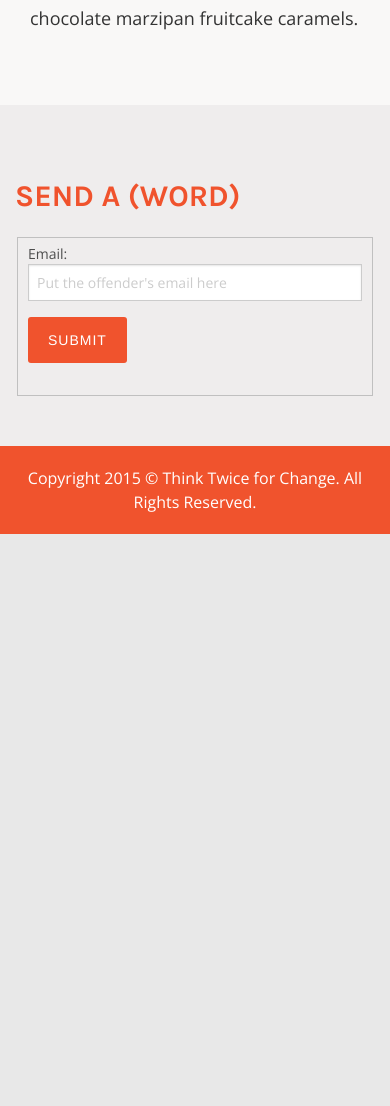
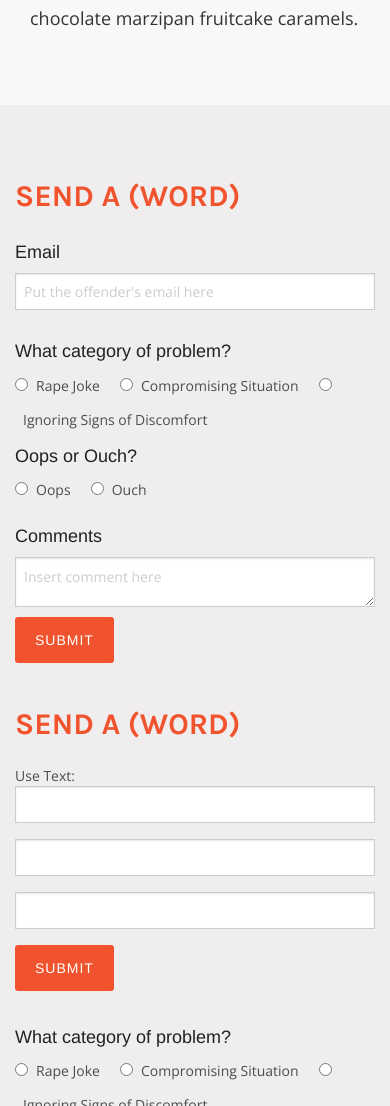
Before and after one commit to juliepanda/chimehack, a Flask app: page / in a window 390 px wide. Shown: the part 5394-6500 px from the top of the page. Before the commit the page ends 5928 px from the top, so only its background shows below. Run offline with Flask 2, Linux system fonts and the light colour scheme; some libraries are stand-ins or nearby versions.

Commit message:
email/ phone forms added

```diff
--- a/chime_app/static/style.css
+++ b/chime_app/static/style.css
@@ -140,6 +140,10 @@ nav a#pull {
   padding: 20px;
 }
 
+.buffer-sm {
+  padding: 5px;
+}
+
 .no-pad-right {
   padding-right: 0;
 }
--- a/chime_app/templates/index.html
+++ b/chime_app/templates/index.html
@@ -141,19 +141,96 @@
     </div>
 
     <div class="section-5-send">
+<!--      EMAIL FORM    -->
       <div class="row">
         <div class="large-12 columns">
         <h1>Send a (WORD)</h1>
-          <div id="contant-form">
-            <fieldset>
-              <label for="email">Email: </label>
+          <div class="row">
+            <div class="large-12 columns">
+              <label for="email"><h5>Email</h5></label>
               <input type="text" id="email-field" name="email" placeholder="Put the offender's email here" size="80">
+            </div>
+          </div>
+          <div class="buffer-sm"></div>
+          <div class="row">
+            <div class="large-12 columns">
+              <label><h5>What category of problem?</h5></label>
+              <input type="radio" name="category" value="rape" id="rapeJoke"><label for="pokemonRed">Rape Joke</label>
+              <input type="radio" name="category" value="compromise" id="compSituation"><label for="pokemonBlue">Compromising Situation</label>
+              <input type="radio" name="category" value="ignore" id="ignoreSign"><label for="pokemonBlue">Ignoring Signs of Discomfort</label>
+            </div>
+          </div>
+          <div class="buffer-sm"></div>
+          <div class="row">
+            <div class="large-12 columns">
+              <label><h5>Oops or Ouch?</h5></label>
+              <input type="radio" name="category" value="oops" id="oops"><label for="pokemonRed">Oops</label>
+              <input type="radio" name="category" value="ouch" id="ouch"><label for="pokemonBlue">Ouch</label>
+            </div>
+          </div>
+          <div class="buffer-sm"></div>
+          <div class="row">
+            <div class="large-12 columns">
+              <label><h5>Comments</h5>
+                <textarea placeholder="Insert comment here"></textarea>
+              </label>
+            </div>
+          </div>
+          <div class="buffer-sm"></div>
+          <div class="row">
+            <div class="large-12 columns">
               <input type="submit" name="submit" class="button" id="email-submit-btn" value="Submit">
-            </fieldset>
+            </div>
           </div>
         </div>
       </div>
-    </div>
+
+      <!--      PHONE FORM    -->
+      <div class="row">
+        <div class="large-12 columns">
+        <h1>Send a (WORD)</h1>
+            <div class="row">
+              <div class="large-12 columns">
+                  <label for="email">Use Text: </label>
+                    <input type="text" id="sms-field-1" name="sms" maxlength="3">
+                    <input type="text" id="sms-field-2" name="sms" maxlength="3">
+                    <input type="text" id="sms-field-3" name="sms" maxlength="4">
+                    <input type="submit" name="submit" class="button" id="sms-submit-btn" value="Submit">
+              </div>
+            </div>
+          <div class="buffer-sm"></div>
+          <div class="row">
+            <div class="large-12 columns">
+              <label><h5>What category of problem?</h5></label>
+              <input type="radio" name="category" value="rape" id="rapeJoke"><label for="pokemonRed">Rape Joke</label>
+              <input type="radio" name="category" value="compromise" id="compSituation"><label for="pokemonBlue">Compromising Situation</label>
+              <input type="radio" name="category" value="ignore" id="ignoreSign"><label for="pokemonBlue">Ignoring Signs of Discomfort</label>
+            </div>
+          </div>
+          <div class="buffer-sm"></div>
+          <div class="row">
+            <div class="large-12 columns">
+              <label><h5>Oops or Ouch?</h5></label>
+              <input type="radio" name="category" value="oops" id="oops"><label for="pokemonRed">Oops</label>
+              <input type="radio" name="category" value="ouch" id="ouch"><label for="pokemonBlue">Ouch</label>
+            </div>
+          </div>
+          <div class="buffer-sm"></div>
+          <div class="row">
+            <div class="large-12 columns">
+              <label><h5>Comments</h5>
+                <textarea placeholder="Insert comment here"></textarea>
+              </label>
+            </div>
+          </div>
+          <div class="buffer-sm"></div>
+          <div class="row">
+            <div class="large-12 columns">
+              <input type="submit" name="submit" class="button" id="email-submit-btn" value="Submit">
+            </div>
+          </div>
+        </div>
+      </div>
 
     <footer class="footer">
       <div class="row">
```
